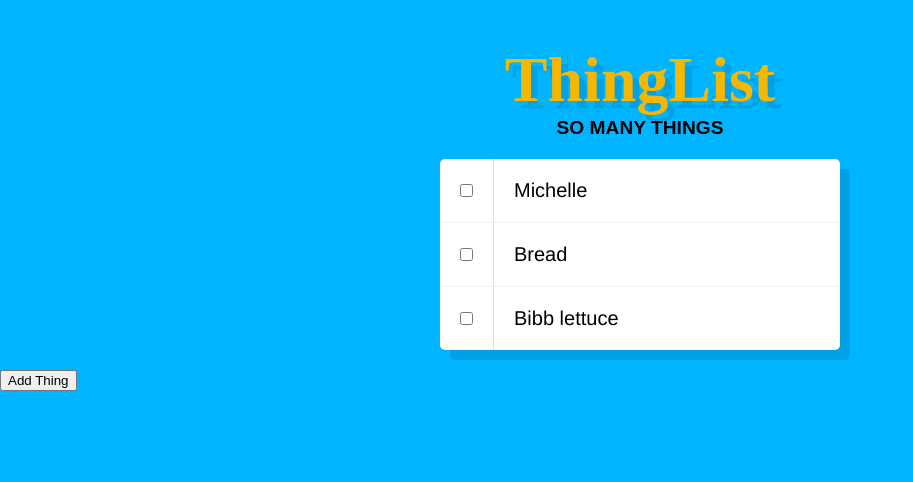
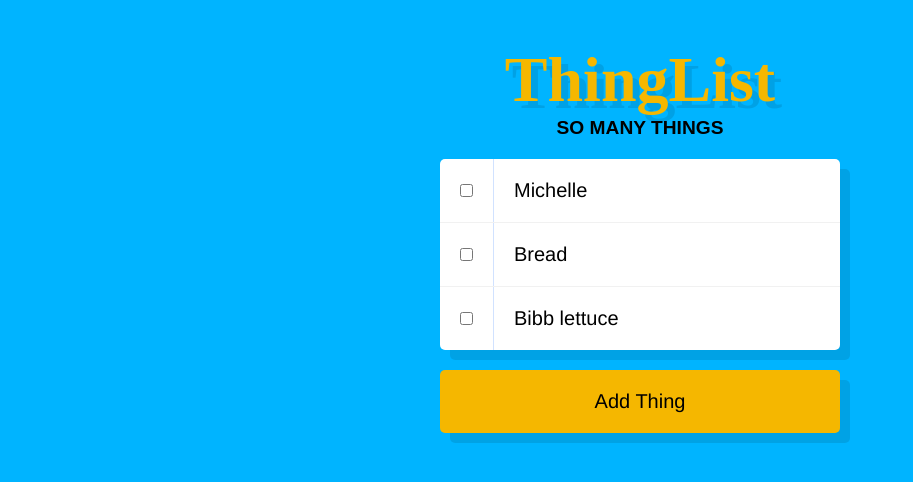
Before and after one commit to ahansma/thing-list, a React (Create React App) app: page / in a window 1280 px wide. Shown: the top 482 px of the page, without its empty margins (0-913 px from the left). Built offline with nearby package versions, Linux system fonts and the light colour scheme; a web font is replaced by a local one.

Commit message:
Make button pretty

```diff
--- a/src/AddThingButton.css
+++ b/src/AddThingButton.css
@@ -1,5 +1,4 @@
-.AddThingButton,
-{
+button.add-thing{
   background-color: #F5B700;
   border: 0;
   border-radius: 5px;
--- a/src/AddThingButton.js
+++ b/src/AddThingButton.js
@@ -4,7 +4,7 @@ import './AddThingButton.css'
 
 const AddThingButton = () => {
     return (
-        <button class="add-thing">Add Thing</button>
+        <button className="add-thing">Add Thing</button>
     )
 }
 
```
